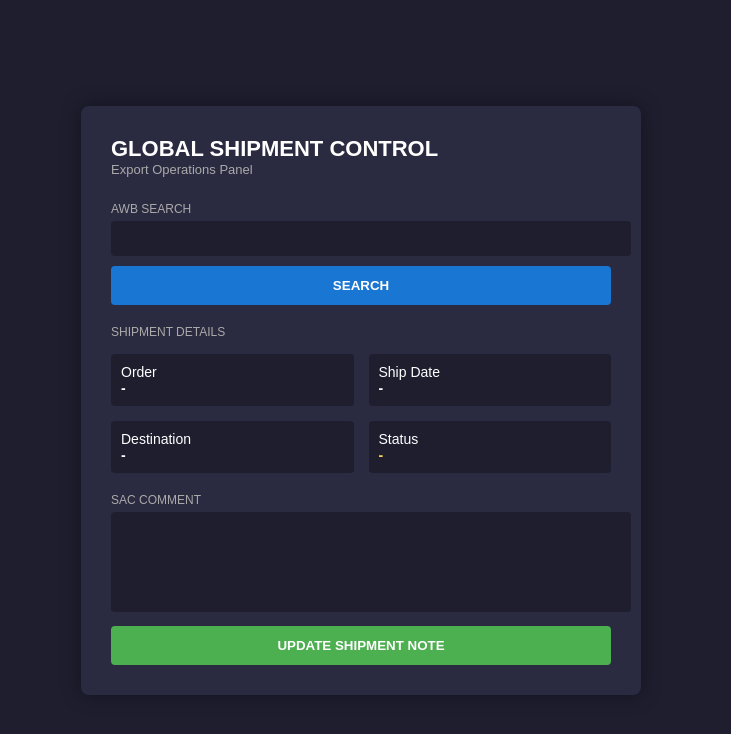
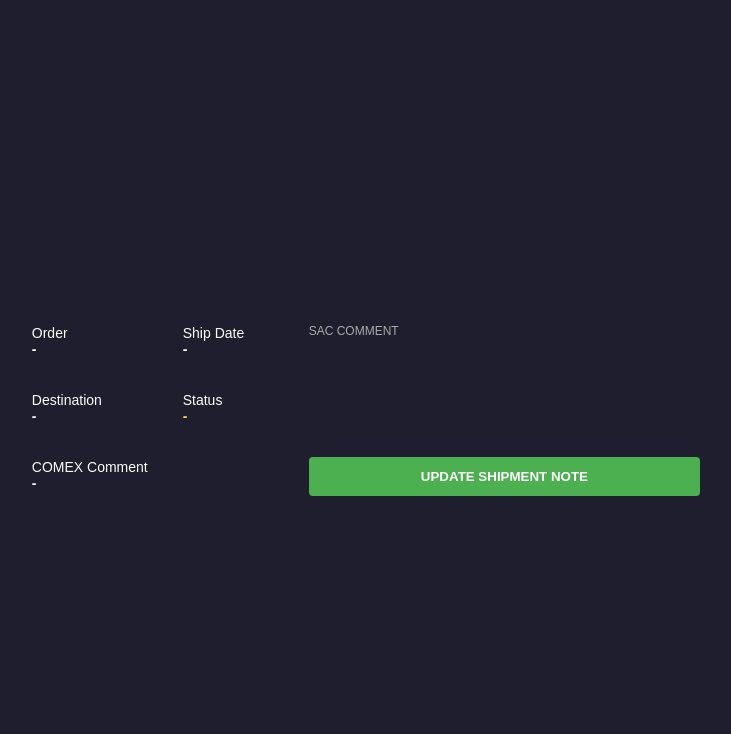
Before and after one commit to marinabarreto-bot/controle-sac-web-v2, a Flask app: page / in a window 1280 px wide. Shown: the top 734 px of the page, without its empty margins (279-1010 px from the left). Run offline with Flask 3, Linux system fonts and the light colour scheme.

Commit message:
comex commit

```diff
--- a/app.py
+++ b/app.py
@@ -66,7 +66,8 @@
                     "pedido": linha.get("Pedido"),
                     "data_saida": linha.get("DATA_SAIDA"),
                     "destino": linha.get("DESTINATARIO"),
-                    "status": linha.get("STATUS")
+                    "status": linha.get("STATUS"),
+                    "comentario_comex": linha.get("Comentário COMEX")
                 })
 
         return jsonify({"erro": "AWB não encontrado"})
--- a/templates/index.html
+++ b/templates/index.html
@@ -111,25 +111,6 @@
 
 <body>
 
-<div class="panel">
-
-<h1>GLOBAL SHIPMENT CONTROL</h1>
-<div class="subtitle">Export Operations Panel</div>
-
-<div class="section">
-
-<div class="label">AWB SEARCH</div>
-
-<input type="text" id="awb">
-
-<button class="searchbtn" onclick="buscar()">SEARCH</button>
-
-</div>
-
-<div class="section">
-
-<div class="label">SHIPMENT DETAILS</div>
-
 <div class="grid">
 
 <div class="info">Order<br><b id="pedido">-</b></div>
@@ -139,6 +120,8 @@
 <div class="info">Destination<br><b id="destino">-</b></div>
 
 <div class="info">Status<br><span class="status" id="status">-</span></div>
+
+<div class="info">COMEX Comment<br><b id="comentario_comex">-</b></div>
 
 </div>
 
@@ -180,6 +163,7 @@
 document.getElementById("data").innerText=d.data_saida
 document.getElementById("status").innerText=d.status
 document.getElementById("destino").innerText=d.destino
+document.getElementById("comentario_comex").innerText = d.comentario_comex || "-"
 
 })
 
```
